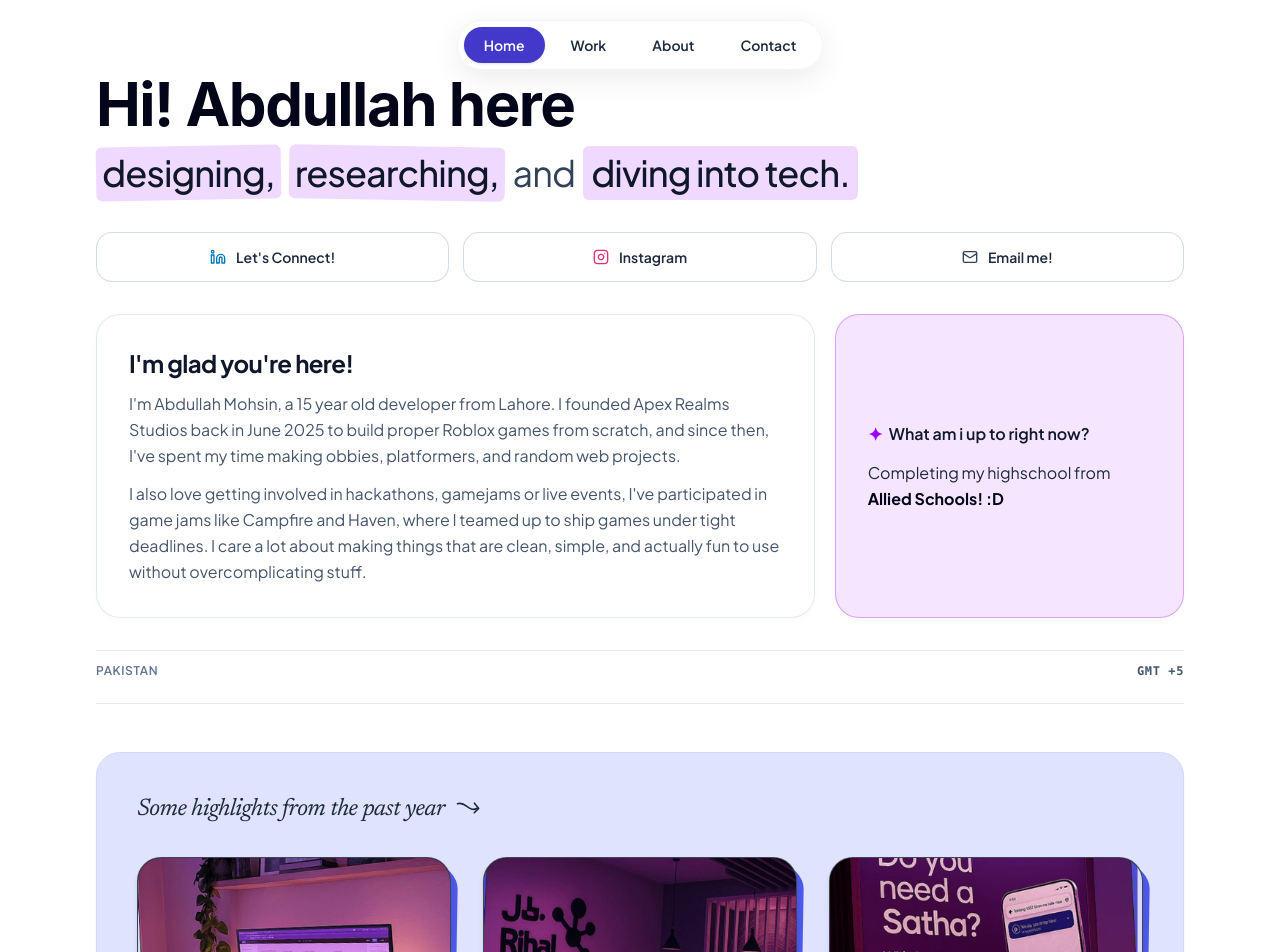
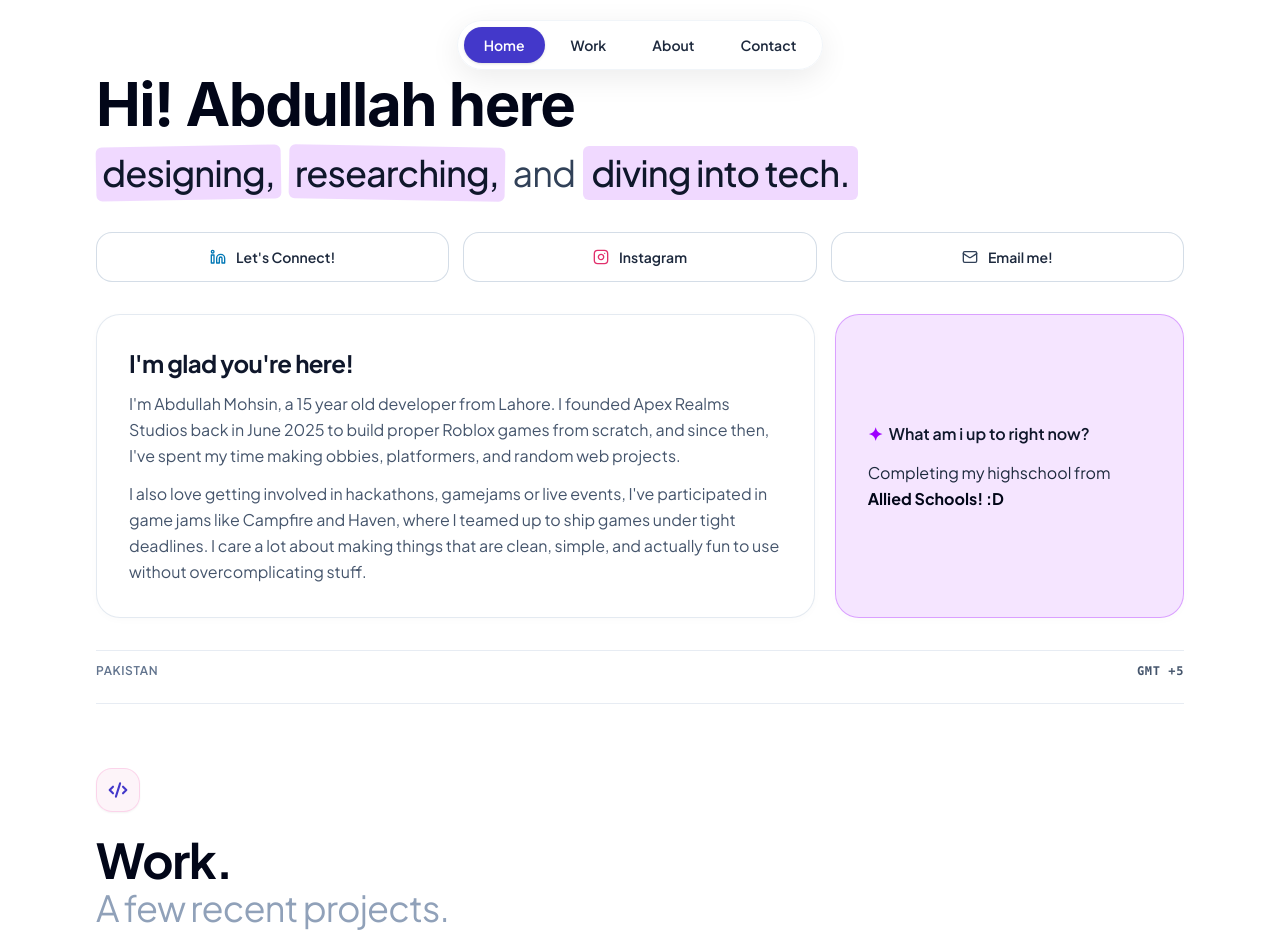
Before and after one commit to Abdidev1/Abdullah-Mohsin, a React (Vite) app: page / in a window 1280 px wide. Shown: the top 952 px of the page. Built offline with nearby package versions, Linux system fonts and the light colour scheme; a web font is replaced by a local one.

Commit message:
refactor: remove HighlightsSection and render ExperienceSection in App.tsx

```diff
--- a/src/App.tsx
+++ b/src/App.tsx
@@ -1,9 +1,9 @@
 import React, { useState, useEffect } from 'react';
 import { Navbar } from './components/Navbar';
 import { HeroSection } from './components/HeroSection';
-import { HighlightsSection } from './components/HighlightsSection';
 import { WorkSection, ProjectData } from './components/WorkSection';
 import { ExpertiseSection } from './components/ExpertiseSection';
+import { ExperienceSection } from './components/ExperienceSection';
 import { AboutSection } from './components/AboutSection';
 import { Footer } from './components/Footer';
 import { ProjectModal } from './components/ProjectModal';
@@ -138,11 +138,11 @@ export default function App() {
       <main className="max-w-6xl mx-auto px-4 sm:px-6 lg:px-8">
         <HeroSection onOpenContact={() => setIsContactModalOpen(true)} />
 
-        <HighlightsSection onSelectHighlight={handleSelectHighlight} />
-
         <WorkSection onSelectProject={(project) => setSelectedProject(project)} />
 
         <ExpertiseSection />
+
+        <ExperienceSection />
 
         <AboutSection onOpenContact={() => setIsContactModalOpen(true)} />
 
```
